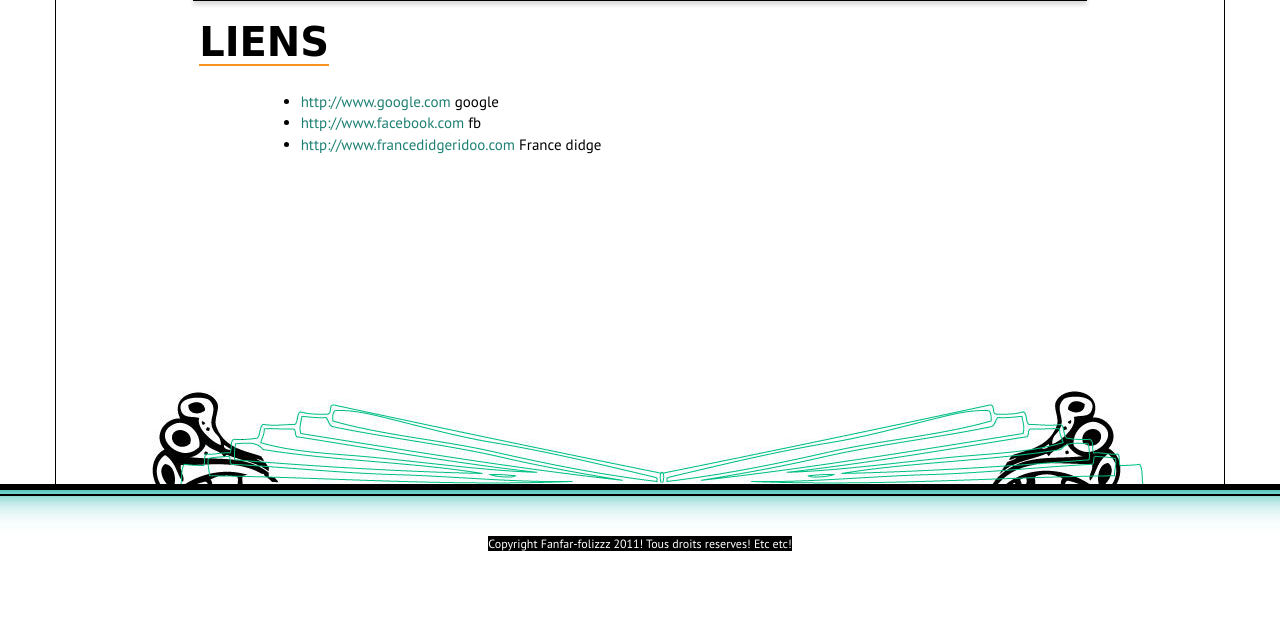
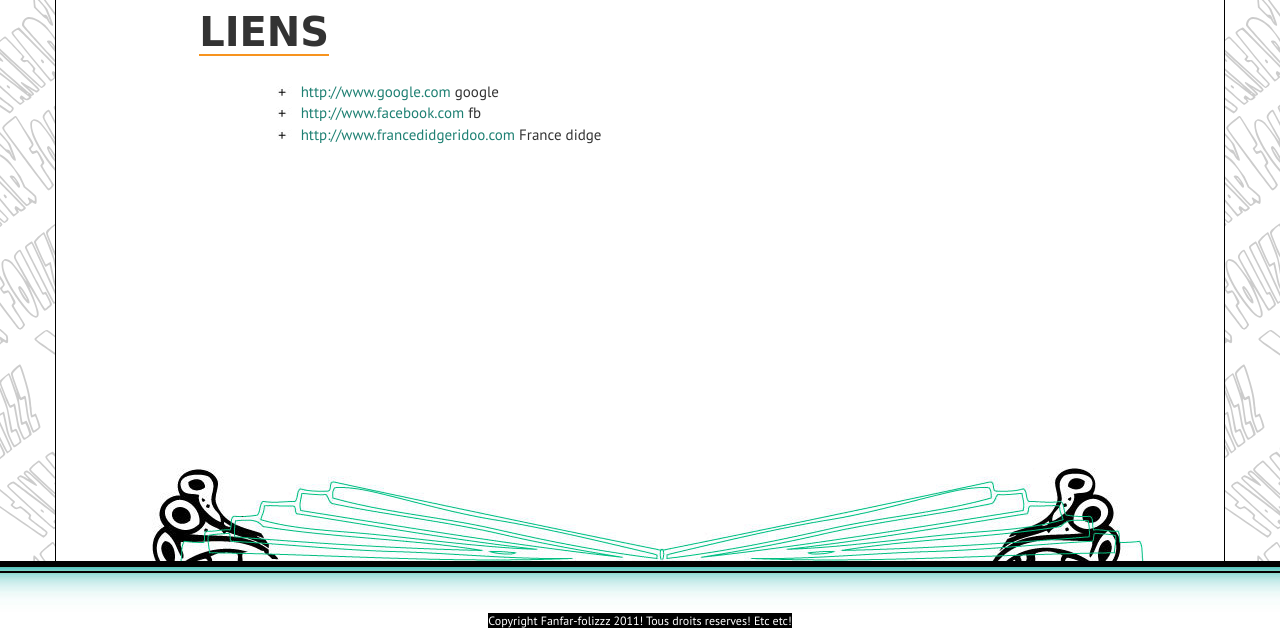
Before and after one commit to ginside/Fanfar-Folizz, a Django app: a page that uses templates/festival/__base.html in a window 1280 px wide. Shown: the part 232-862 px from the top of the page. Before the commit the page ends 783 px from the top, so only its background shows below. Run offline with Django 3.2, Linux system fonts and the light colour scheme; data comes from the database, SQL or seed files in the repository; some libraries are stand-ins or nearby versions; some web fonts are replaced.

Commit message:
svg background

```diff
--- a/festival/static/festival/css/Global.css
+++ b/festival/static/festival/css/Global.css
@@ -1,10 +1,7 @@
 body {
 	width: 100%;
-	margin: 10px auto;
-	font-size: medium;
 	font-weight: normal;
-  font-family: 'PT Sans', sans-serif;
-	color: black;
+  	font-family: 'PT Sans', sans-serif;
 	font-size: 15px;
 }
 
@@ -15,20 +12,26 @@ h1,h2 {
 h1 {
   font-size: 40px;
   border-bottom: 2px solid #F7931E;
-  overflow:visible;
   display: inline-block;
 }
 h2 {
 font-size: 30px;
 }
-.titre {
+.titre_page {
 font-family: 'Delius', cursive;
 	margin-left: 35px;
 }
-.titre h1 {
+.titre_page h1 {
 	margin-bottom: 25px;
 }
-
+#top {
+	position: relative;
+}
+#logoFestivalImg {
+	bottom: -22px;
+	position: absolute;
+	right: 105px;
+}
 p {
 
 }
@@ -97,20 +100,17 @@ a:hover {
 	color: #F7931E;
 }
 
-#div_contenu {
+#contenu {
 	border-bottom: none;
 	margin: auto;
-	min-height: 500px;
+	min-height: 587px;
 	position: relative;
 	border: 1px solid black;
 	margin-top: -17px;
 	border-bottom: none;
 	padding-top: 15px;
 	padding-bottom: 100px;
-}
-
-#contenu {
-	margin: 15px 37px 0px;
+	background-color: #FFFFFF;
 }
 
 #bottom {
@@ -134,8 +134,6 @@ a:hover {
 }
 
 #footer {
-
-
 	margin: 50px auto;
 	width: 722px;
 	font-size: 12px;
@@ -146,6 +144,5 @@ a:hover {
 }
 
 #footer_copyright {
-
   background-color: black
 }
--- a/festival/static/festival/css/Media.css
+++ b/festival/static/festival/css/Media.css
@@ -1,7 +1,3 @@
-#contenu {
-	width: 100%;
-	margin: 15px 0px ;
-}
 .video_frame {
 	padding-left: 0px;
 	padding-right: 0px;
--- a/templates/festival/__base.html
+++ b/templates/festival/__base.html
@@ -24,6 +24,10 @@
 			{
 			    list-style-image: 			url("{% static "festival/images/puce_style.jpg" %}");
 			}
+			#main
+			{
+				background: 				url("{% static "festival/images/logo/logoFestivalDiagonaleSmall.svg" %}");
+			}
 		</style>
 
 		<title>Les fanfar' folizzz - {% block titre %}Fanfar FolizZz{% endblock titre %}</title>
@@ -31,11 +35,12 @@
 	<body>
 		<div id="main">
 			<div id="top">
-				<img src="{% static "festival/images/fanfare_banniere.jpg" %}" class="img-responsive"/>
+				<img src="{% static "festival/images/fanfare_banniere.png" %}" class="img-responsive"/>
+				<img src="{% static "festival/images/logo/logoFestival.svg" %}" class="img-responsive" id="logoFestivalImg"/>
 			</div>
 				{% include "festival/_top_menubar.html" %}
-					<div id="div_contenu" class="row container">
-							<div class="titre row">
+					<div id="contenu" class="row container">
+							<div class="titre_page row">
 							     <h1 class="col-lg-offset-1">{% block soustitre %}Fanfar FolizZz{% endblock soustitre %}</h1>
 							</div>
 							{% block contenu %}{% endblock contenu %}
--- a/templates/festival/medias.html
+++ b/templates/festival/medias.html
@@ -52,7 +52,7 @@
 				<h2>Autres documents</h2>
 					{% for media in medias %}
 						{% if media.type == "pdf" %}
-			                <a href="{{ media.fichier.url }}" target = "_blank"> <img src="{% static "festival/images/pdf_icon_16x16.gif" %}" />{{ media.nom|capfirst }}</a>
+			                <a href="{{ media.fichier.url }}" target = "_blank"> <span class="glyphicon glyphicon-file"></span>{{ media.nom|capfirst }}</a>
 						{% endif %}
 					{% endfor %}
 			</div>
```
Also changed, not shown: festival/static/festival/images/BanniereTitreFestival.jpg (deleted), festival/static/festival/images/BanniereTitreFestival.png (deleted), festival/static/festival/images/fanfare_banniere.png (added), festival/static/festival/images/logo/logoFestivalDiagonaleSmall.svg (added), festival/static/festival/images/pdf_icon_16x16.gif (deleted).
